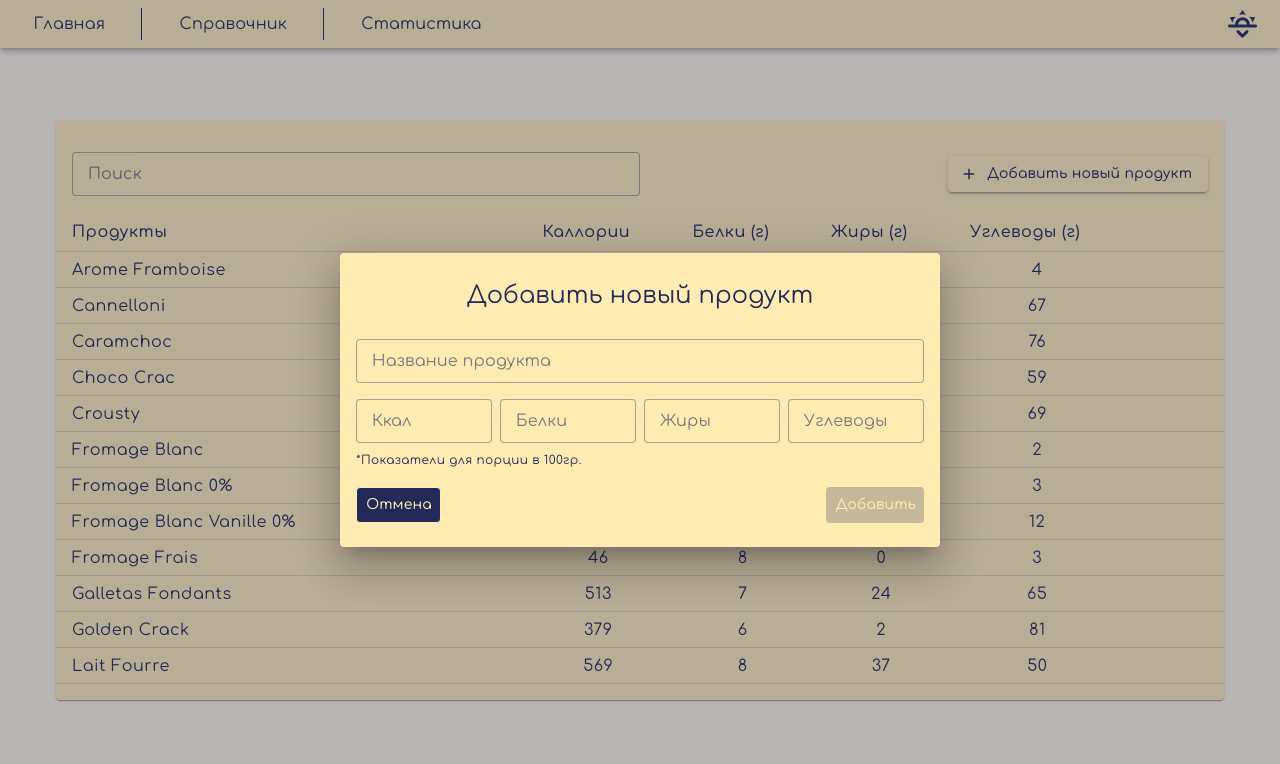
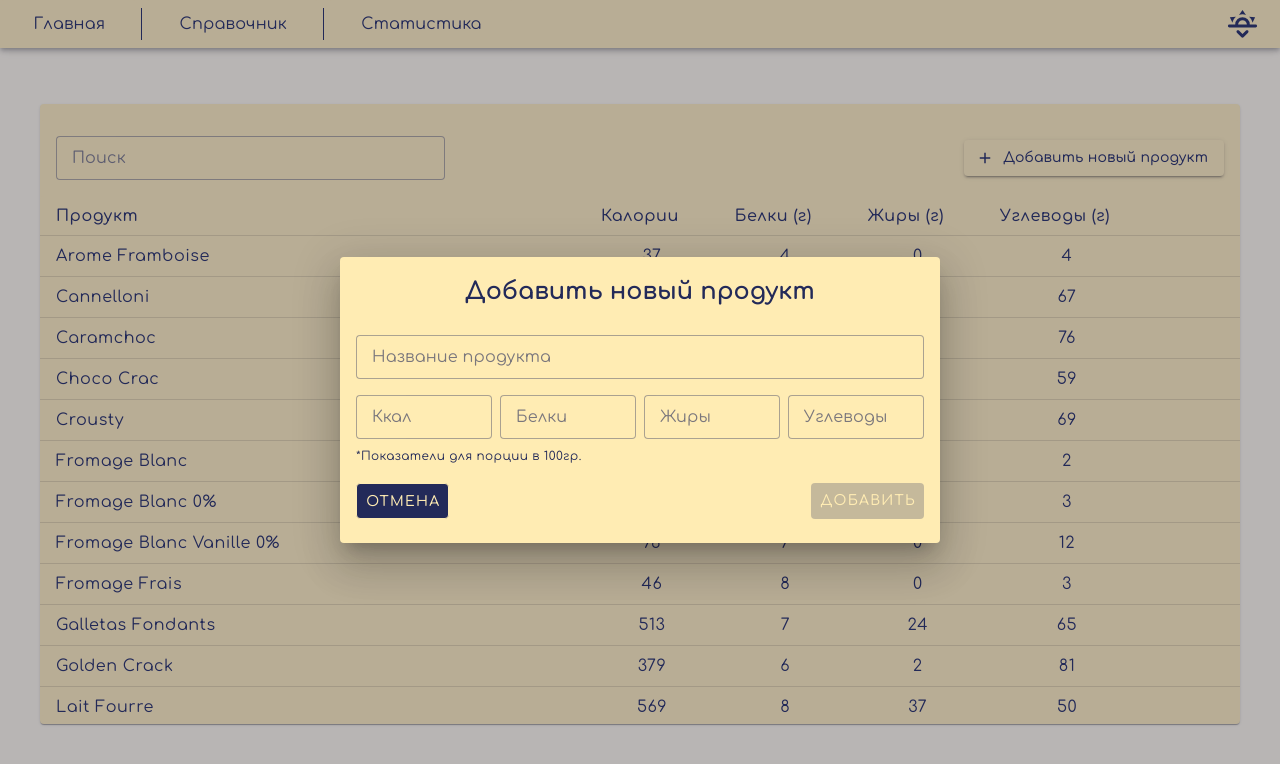
Before and after one commit to Bbq-11/strapi-hl, a Vue app: page /healthy-lifestyle/guide in a window 1280 px wide. Both pictures are taken after a click on the button "Добавить новый продукт". Shown: the top 764 px of the page. Built offline with nearby package versions, Linux system fonts and the light colour scheme.

Commit message:
add adaptive giude

```diff
--- a/src/App.vue
+++ b/src/App.vue
@@ -13,7 +13,10 @@ onBeforeMount(() => productStore.addProducts());
         <v-layout class="user-select-hidden">
             <AppBar />
             <v-main>
-                <v-container class="mt-8 mt-sm-14">
+                <v-container
+                    class="mt-8 mt-sm-14 pa-0"
+                    fluid
+                >
                     <router-view />
                 </v-container>
             </v-main>
--- a/src/components/BarPFC.vue
+++ b/src/components/BarPFC.vue
@@ -71,7 +71,6 @@ const chartOptions = ref({
                 font: {
                     size: 16,
                 },
-                boxPadding: 200,
                 color: '#bbad84',
             },
         },
--- a/src/components/CardActionsWithUserLibrary.vue
+++ b/src/components/CardActionsWithUserLibrary.vue
@@ -2,6 +2,7 @@
 import { computed, reactive, ref } from 'vue';
 import { mdiPencil, mdiPlus } from '@mdi/js';
 import { useProductStore } from '../stores/Products.js';
+import { useDisplay } from 'vuetify';
 
 const productStore = useProductStore();
 
@@ -61,13 +62,23 @@ const checkValidData = computed(() => {
         checkValidNumValues(item.carbs)
     );
 });
+const { name } = useDisplay();
+const adaptiveWidth = computed(() => {
+    switch (name.value) {
+        case 'sm':
+            return 300;
+        default:
+            return 600;
+    }
+});
 </script>
 
 <template>
     <v-btn
         v-if="props.isAdd"
-        class="text-subtitle-2"
+        class="text-caption text-md-subtitle-2 text-md-subtitle-1"
         text="Добавить новый продукт"
+        block
         :prepend-icon="mdiPlus"
         @click="dialog = true"
     />
@@ -81,11 +92,14 @@ const checkValidData = computed(() => {
     <v-dialog
         class="elevation-16"
         scrim="primary"
-        width="600"
+        :width="adaptiveWidth"
         v-model="dialog"
     >
         <v-card class="pa-4">
-            <v-card-title class="mx-auto text-center w-75 text-primary text-h5 mb-4">
+            <v-card-title
+                class="mx-auto text-center w-75 text-primary text-h6 text-sm-h5 font-weight-bold pa-0 mb-4 mb-sm-6"
+                :class="[isAdd ? 'text-wrap' : 'text-no-wrap']"
+            >
                 {{ props.text }}
             </v-card-title>
             <v-card-text class="pa-0 mb-2">
@@ -120,7 +134,7 @@ const checkValidData = computed(() => {
                 >
                     <v-col cols="auto">
                         <v-btn
-                            class="text-surface bg-primary text-subtitle-2"
+                            class="text-surface bg-primary text-caption text-sm-button text-uppercase"
                             variant="outlined"
                             text="Отмена"
                             @click="switchDialog"
@@ -128,7 +142,7 @@ const checkValidData = computed(() => {
                     </v-col>
                     <v-col cols="auto">
                         <v-btn
-                            class="text-surface bg-primary text-subtitle-2"
+                            class="text-surface bg-primary text-caption text-sm-button text-uppercase"
                             :text="props.isAdd ? 'Добавить' : 'Редактировать'"
                             :disabled="!checkValidData"
                             @click="editProduct"
--- a/src/components/CardAddingFoodEaten.vue
+++ b/src/components/CardAddingFoodEaten.vue
@@ -29,18 +29,20 @@ const page = ref(1);
 const inputSearchProduct = ref('');
 const headers = ref([
     {
+        width: '65%',
         title: 'Продукты',
         align: 'start',
         key: 'name',
+        cellProps: { class: 'title-table' },
     },
     {
         key: 'weight',
-        width: '120px',
+        nowrap: true,
         sortable: false,
     },
     {
         key: 'actions',
-        width: '80px',
+        nowrap: true,
         sortable: false,
     },
 ]);
@@ -83,7 +85,7 @@ onBeforeMount(() => {
 
 <template>
     <v-btn
-        class="w-100 d-flex justify-space-between text-h5 pa-8"
+        class="w-100 d-flex justify-space-between text-h6 text-sm-h5 font-weight-bold pa-8"
         :prepend-icon="icon"
         :append-icon="mdiPlusCircleOutline"
         :text="title"
@@ -143,7 +145,7 @@ onBeforeMount(() => {
                                 bg-color="transparent"
                                 width="60px"
                                 suffix="г"
-                                maxlength="4"
+                                maxlength="6"
                                 autocomplete="off"
                                 v-model="item.weight"
                                 :rules="[checkValidNumValues]"
--- a/src/components/CardEditFoodEaten.vue
+++ b/src/components/CardEditFoodEaten.vue
@@ -31,8 +31,10 @@ const adding = () => {
         scrim="primary"
         v-model="dialog"
     >
-        <v-card class="text-primary pa-4 text-subtitle-1">
-            <v-card-title class="mb-4 text-h5 w-75 mx-auto text-center">
+        <v-card class="text-primary pa-4">
+            <v-card-title
+                class="mx-auto text-center w-75 text-primary text-h6 text-sm-h5 font-weight-bold pa-0 mb-4 mb-sm-6"
+            >
                 {{ props.item.name }}
             </v-card-title>
             <v-card-text class="pa-0">
--- a/src/components/CardEditPersonalData.vue
+++ b/src/components/CardEditPersonalData.vue
@@ -64,7 +64,7 @@ const checkValidData = computed(
 );
 const { name } = useDisplay();
 
-const height = computed(() => {
+const adaptiveWidth = computed(() => {
     switch (name.value) {
         case 'sm':
             return 300;
@@ -85,7 +85,7 @@ const height = computed(() => {
     <v-dialog
         class="elevation-16 mx-auto"
         scrim="primary"
-        :width="height"
+        :width="adaptiveWidth"
         v-model="dialog"
     >
         <v-card class="text-primary pa-4">
--- a/src/pages/Charts.vue
+++ b/src/pages/Charts.vue
@@ -1,11 +1,12 @@
 <script setup>
-import { ref } from 'vue';
+import { computed, ref } from 'vue';
 import { Chart as ChartJS, Title, Tooltip, Legend, BarElement, CategoryScale, LinearScale } from 'chart.js';
 import { useCalendarStore } from '../stores/Calendar.js';
 import { usePersonStore } from '../stores/Person.js';
 import PersonalData from '../components/PersonalData.vue';
 import BarCalories from '../components/BarCalories.vue';
 import BarPFC from '../components/BarPFC.vue';
+import { useDisplay } from 'vuetify';
 
 ChartJS.register(Title, Tooltip, Legend, BarElement, CategoryScale, LinearScale);
 
@@ -16,10 +17,32 @@ const actualDate = new Date();
 const listDates = ref([actualDate]);
 
 const listProperty = ['Белки', 'Жиры', 'Углеводы', 'Калории'];
+const { name } = useDisplay();
+const adaptiveWidth = computed(() => {
+    switch (name.value) {
+        case 'xs':
+            return 300;
+        case 'sm':
+            return 400;
+        case 'md':
+            return '90%';
+        case 'lg':
+            return 920;
+        case 'xl':
+            return 1200;
+        case 'xxl':
+            return '75%';
+        default:
+            return '75%';
+    }
+});
 </script>
 
 <template>
-    <v-sheet class="bg-transparent mx-auto table-container">
+    <v-sheet
+        class="bg-transparent mx-auto table-container"
+        :width="adaptiveWidth"
+    >
         <PersonalData />
         <v-row
             class="justify-space-between flex-column flex-md-row ga-6 align-center mb-8 mb-sm-12"
@@ -74,7 +97,7 @@ const listProperty = ['Белки', 'Жиры', 'Углеводы', 'Калор
                                     cols="4"
                                     sm=""
                                 >
-                                    <p class="text-subtitle-2 text-sm-subtitle-1">
+                                    <p class="text-subtitle-2 text-sm-subtitle-1 mb-1">
                                         {{ listProperty[index] }}
                                     </p>
                                     <p class="text-caption text-sm-body-2">
--- a/src/pages/Guide.vue
+++ b/src/pages/Guide.vue
@@ -1,54 +1,109 @@
 <script setup>
-import { ref } from 'vue';
+import { computed, ref } from 'vue';
 import { mdiClose, mdiTableSearch } from '@mdi/js';
 import CardActionsWithUserLibrary from '../components/CardActionsWithUserLibrary.vue';
 import { useProductStore } from '../stores/Products.js';
 import db from '../../db';
+import { useDisplay } from 'vuetify';
 
 const productStore = useProductStore();
 
 const inputSearchProduct = ref('');
 const headers = [
     {
-        title: 'Продукты',
+        minWidth: '200px',
+        width: '60%',
+        title: 'Продукт',
         align: 'start',
         key: 'name',
-        width: '40%',
+        cellProps: { class: 'title-table' },
     },
     {
-        title: 'Каллории',
+        title: 'Калории',
+        nowrap: true,
         align: 'center',
         key: 'calories',
     },
     {
         title: 'Белки (г)',
+        nowrap: true,
         align: 'center',
         key: 'proteins',
     },
     {
         title: 'Жиры (г)',
+        nowrap: true,
         align: 'center',
         key: 'fats',
     },
     {
         title: 'Углеводы (г)',
+        nowrap: true,
         align: 'center',
         key: 'carbs',
     },
     {
-        width: '100px',
+        minWidth: '90px',
         key: 'actions',
         sortable: false,
     },
 ];
+const { name } = useDisplay();
+
+const adaptiveWidth = computed(() => {
+    switch (name.value) {
+        case 'xs':
+            return 280;
+        case 'sm':
+            return 400;
+        case 'md':
+            return 580;
+        case 'lg':
+            return 900;
+        case 'xl':
+            return 1200;
+        case 'xxl':
+            return 1800;
+        default:
+            return 1200;
+    }
+});
+const adaptiveHeight = computed(() => {
+    switch (name.value) {
+        case 'xs':
+            return 320;
+        case 'sm':
+            return 400;
+        case 'md':
+            return 460;
+        case 'lg':
+            return 480;
+        case 'xl':
+            return 520;
+        case 'xxl':
+            return 600;
+        default:
+            return 2000;
+    }
+});
+// xs: 0,
+//     sm: 400,
+//     md: 640,
+//     lg: 960,
+//     xl: 1280,
+//     xxl: 1920,
 </script>
 
 <template>
-    <v-card class="mx-auto table-container">
+    <v-card
+        class="mx-auto"
+        :width="adaptiveWidth"
+    >
         <v-data-table-virtual
-            class="mt-4 mb-2 text-primary scroll-container text-body-1 text-break"
-            height="480px"
+            class="jj mt-4 mb-2 text-primary scroll-container text-caption text-sm-body-2 text-lg-body-1 text-break"
+            :height="adaptiveHeight"
             density="compact"
+            fixed-header
             items-per-page="-1"
             :search.lazy="inputSearchProduct"
             :headers="headers"
@@ -57,10 +112,14 @@ const headers = [
             <template v-slot:top>
                 <v-container>
                     <v-row
-                        class="justify-space-between align-center"
+                        class="justify-space-between align-center gr-2"
                         no-gutters
                     >
-                        <v-col cols="6">
+                        <v-col
+                            cols="12"
+                            sm="5"
+                            md="4"
+                        >
                             <v-text-field
                                 class="text-subtitle-1"
                                 base-color="primary"
@@ -69,7 +128,10 @@ const headers = [
                                 v-model="inputSearchProduct"
                             />
                         </v-col>
-                        <v-col cols="auto">
+                        <v-col
+                            cols="12"
+                            sm="auto"
+                        >
                             <CardActionsWithUserLibrary
                                 text="Добавить новый продукт"
                                 :isAdd="true"
@@ -105,3 +167,9 @@ const headers = [
         </v-data-table-virtual>
     </v-card>
 </template>
+
+<style scoped>
+.title {
+    text-transform: uppercase;
+}
+</style>
--- a/src/pages/Home.vue
+++ b/src/pages/Home.vue
@@ -1,9 +1,10 @@
 <script setup>
-import { ref } from 'vue';
+import { computed, ref, watch } from 'vue';
 import { mdiWeatherSunny, mdiWeatherSunsetDown, mdiWeatherSunsetUp } from '@mdi/js';
 import { useCalendarStore } from '../stores/Calendar.js';
 import { usePersonStore } from '../stores/Person.js';
 import SectionDiet from '../components/SectionDiet.vue';
+import { useDisplay } from 'vuetify';
 
 const calendarStore = useCalendarStore();
 const personStore = usePersonStore();
@@ -28,45 +29,79 @@ const listDiet = [
         icon: mdiWeatherSunsetDown,
     },
 ];
+const { mobile } = useDisplay();
+const bb = ref(mobile.value);
+watch(
+    () => mobile.value,
+    () => {
+        bb.value = mobile.value;
+    },
+);
+const { name } = useDisplay();
+const adaptiveWidth = computed(() => {
+    switch (name.value) {
+        case 'xs':
+            return 300;
+        case 'sm':
+            return 400;
+        case 'md':
+            return '90%';
+        case 'lg':
+            return 920;
+        case 'xl':
+            return 1200;
+        case 'xxl':
+            return '75%';
+        default:
+            return '75%';
+    }
+});
+
+const listProperty = ['Белки', 'Жиры', 'Углеводы', 'Калории'];
 </script>
 
 <template>
     <v-date-picker
         class="mx-auto bg-transparent text-primary mb-6 scroll-container"
         color="primary"
-        width="400px"
+        :width="bb ? 300 : 460"
         hide-header
         v-model="dateSelected"
         :max="formatDate"
         :min="(formatDate.getFullYear() - 10).toString()"
     />
-    <v-card class="mx-auto mb-12 text-center pa-0 app-container">
-        <v-card-title class="mb-4 text-primary text-h5 border-b-sm">Общие показатели</v-card-title>
-        <v-card-text class="pa-0 mb-4">
+    <v-card class="mx-auto mb-12 text-center py-4 app-container">
+        <v-card-title
+            class="text-h6 text-sm-h5 text-center font-weight-bold text-wrap pa-0 mb-4 text-primary border-b-sm"
+            >Общие показатели
+        </v-card-title>
+        <v-card-text class="pa-0">
             <v-sheet class="ml-10 text-primary calories-container">
                 <v-row
-                    class="mb-1 text-subtitle-1"
+                    class=""
                     no-gutters
                 >
-                    <v-col> Белки</v-col>
-                    <v-col> Жиры</v-col>
-                    <v-col> Углеводы</v-col>
-                    <v-spacer />
-                    <v-col> Каллории</v-col>
-                </v-row>
-                <v-row
-                    class="text-subtitle-2"
-                    no-gutters
-                >
-                    <template v-for="(key, value, index) in calendarStore.getInfoAllMeal(dateSelected).value">
-                        <v-col>
-                            {{ key > 0 ? key : '-' }}
-                            <span
+                    <template
+                        v-for="(key, value, index) in calendarStore.getInfoAllMeal(dateSelected).value"
+                        :key="index"
+                    >
+                        <v-col
+                            class="d-flex-column justify-center"
+                            cols="4"
+                            sm=""
+                        >
+                            <p class="text-subtitle-2 text-sm-subtitle-1 mb-1">
+                                {{ listProperty[index] }}
+                            </p>
+                            <p class="text-caption text-sm-body-2">
+                                {{ key > 0 ? key : '-' }}
+                            </p>
+                            <p
                                 v-if="index === 3 && personStore.person.isActive && personStore.getStandard"
                                 class="ml-2"
                             >
-                                ({{ Math.floor((key / personStore.getStandard) * 100) }} %)</span
-                            >
+                                ({{ Math.floor((key / personStore.getStandard) * 100) }} %)
+                            </p>
                         </v-col>
                         <v-spacer v-if="index === 2" />
                     </template>
--- a/src/style.css
+++ b/src/style.css
@@ -20,12 +20,23 @@
   font-family: "Comfortaa", sans-serif !important;
 }
 
+.jj,
+.jj * {
+  font-family: "Comfortaa", sans-serif !important;
+}
+
 .app-container {
   width: 880px;
 }
 
-.table-container {
-  width: 1200p;
+.bb {
+  text-transform: uppercase;
+}
+
+.title-table {
+  height: auto !important;
+  padding: 8px 16px !important;
+  overflow: auto;
 }
 
 .calories-container {
@@ -35,6 +46,7 @@
 .scroll-container::-webkit-scrollbar,
 .scroll-container *::-webkit-scrollbar {
   width: 8px;
+  height: 8px;
 }
 .scroll-container::-webkit-scrollbar-track,
 .scroll-container *::-webkit-scrollbar-track {
--- a/src/style.scss
+++ b/src/style.scss
@@ -24,6 +24,10 @@ $fontFamily: 'Comfortaa', sans-serif;
   font-family: $fontFamily !important;
 }
 
+.jj,
+.jj * {
+  font-family: $fontFamily !important;
+}
 
 //.text-h5 {
 //  font-weight: bold;
@@ -49,10 +53,19 @@ $fontFamily: 'Comfortaa', sans-serif;
   width: 880px;
 }
 
-.table-container {
-  width: 1200p;
+.bb {
+  text-transform: uppercase;
 }
 
+.title-table {
+  height: auto !important;
+  padding: 8px 16px !important;
+  overflow: auto;
+}
+
+//.table-container {
+//  width: 1200p;
+//}
 .calories-container {
   width: 750px;
 }
@@ -61,6 +74,7 @@ $fontFamily: 'Comfortaa', sans-serif;
 .scroll-container * {
   &::-webkit-scrollbar {
     width: 8px;
+    height: 8px;
   }
 
   &::-webkit-scrollbar-track {
```
Also changed, not shown: src/plugins/vuetify.js (+20 -3 lines), 1 other file (tests, documents, lock files or other folders).
